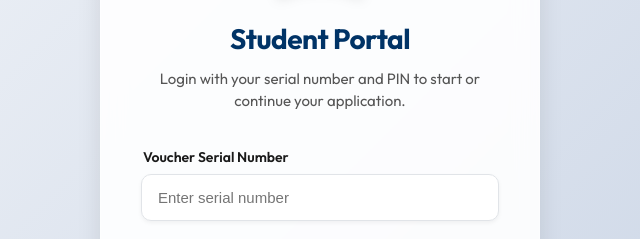
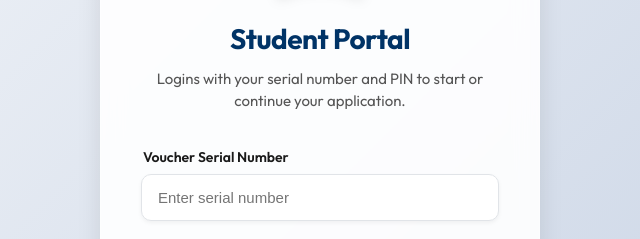
Before and after one commit to Bruce-jnr/Application-System, a website: page views/apply-now-login.html in a window 1280 px wide. Shown: the part 226-465 px from the top of the page, 320-960 px from the left. Drawn offline with nearby package versions, Linux system fonts and the light colour scheme; no server answers.

Commit message:
Edited login test

```diff
--- a/views/apply-now-login.html
+++ b/views/apply-now-login.html
@@ -27,7 +27,7 @@
           class="login-logo"
         />
         <h1>Student Portal</h1>
-        <p>Login with your serial number and PIN to start or continue your application.</p>
+        <p>Logins with your serial number and PIN to start or continue your application.</p>
       </header>
 
       <form id="voucher-login-form">
```
